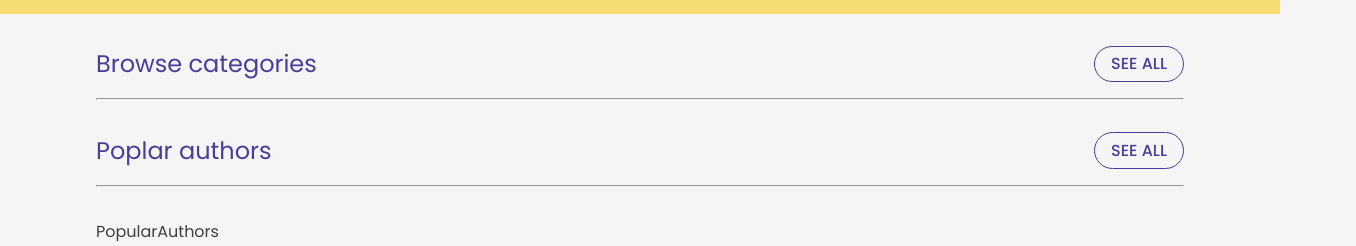
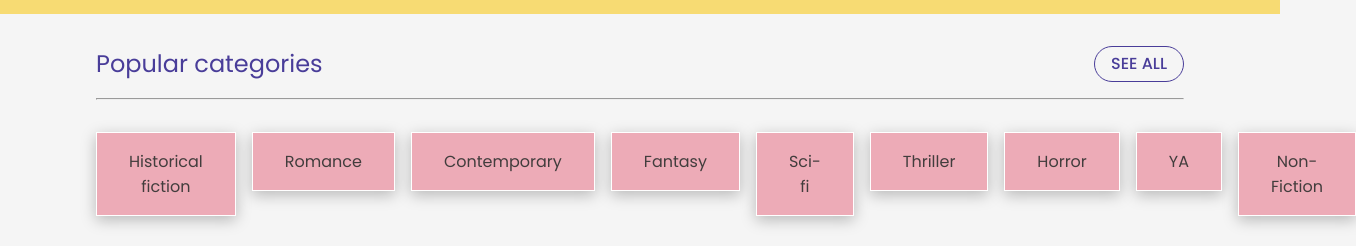
Before and after one commit to majaspar/prelovedpages, a React (Vite) app in the folder prelovedpages/: page / in a window 1280 px wide. Shown: the part 989-1235 px from the top of the page, 1356 px wide, since content can reach past the window. Built offline with nearby package versions, Linux system fonts and the light colour scheme; a web font is replaced by a local one.

Commit message:
add Categories section on Homepage

```diff
--- a/prelovedpages/src/components/CategoriesGrid.jsx
+++ b/prelovedpages/src/components/CategoriesGrid.jsx
@@ -1,9 +1,19 @@
+import './Components.css'
+import Category from "./Category"
+
 export default function CategoriesGrid() {
     return (
         <section>
-            <div className="center CategoriesGrid margins ">
-
-
+            <div className="center CategoriesGrid margins flex">
+            <Category name="Historical fiction" link="" />
+            <Category name="Romance" link="" />
+            <Category name="Contemporary" link="" />
+            <Category name="Fantasy" link="" />
+            <Category name="Sci-fi" link="" />
+            <Category name="Thriller" link="" />
+            <Category name="Horror" link="" />
+            <Category name="YA" link="" />
+            <Category name="Non-Fiction" link="" />
             </div>
         </section>
     )
--- /dev/null
+++ b/prelovedpages/src/components/Category.jsx
@@ -0,0 +1,12 @@
+import { Link } from "react-router-dom"
+
+export default function Category({name, link}) {
+  return (
+    <Link to={link}>
+    <div className='Category'>
+        {name}
+
+    </div>
+    </Link>
+  )
+}
--- a/prelovedpages/src/components/Components.css
+++ b/prelovedpages/src/components/Components.css
@@ -180,3 +180,16 @@ article.LatestBook {
 /**************************/
 /***   CategoriesGrid   ***/
 /**************************/
+
+.CategoriesGrid {
+    gap: 1rem;
+    justify-content: space-between;
+}
+
+.Category {
+    padding: 1rem 2rem;
+    border: 1px solid var(--clr-white);
+    background-color: var(--clr-pink-pastel);
+    box-shadow: var(--shadow-light);
+
+}
--- a/prelovedpages/src/pages/HomePage.jsx
+++ b/prelovedpages/src/pages/HomePage.jsx
@@ -1,5 +1,4 @@
 import './Pages.css'
-import Book from "./Book"
 import Hero from "../components/Hero"
 import SectionTitle from '../components/SectionTitle'
 import LatestBooks from '../components/LatestBooks'
@@ -10,9 +9,9 @@ export default function HomePage() {
   return (<>
 
       <Hero />
-      <SectionTitle title="Latest books" link="/book"/>
+      <SectionTitle title="Latest books" link="/latest"/>
       <LatestBooks/>
-      <SectionTitle title="Browse categories" link="/book"/>
+      <SectionTitle title="Popular categories" link="/categories"/>
       <CategoriesGrid/>
       <SectionTitle title="Poplar authors" link="/book"/>
       <PopularAuthors/>
```
